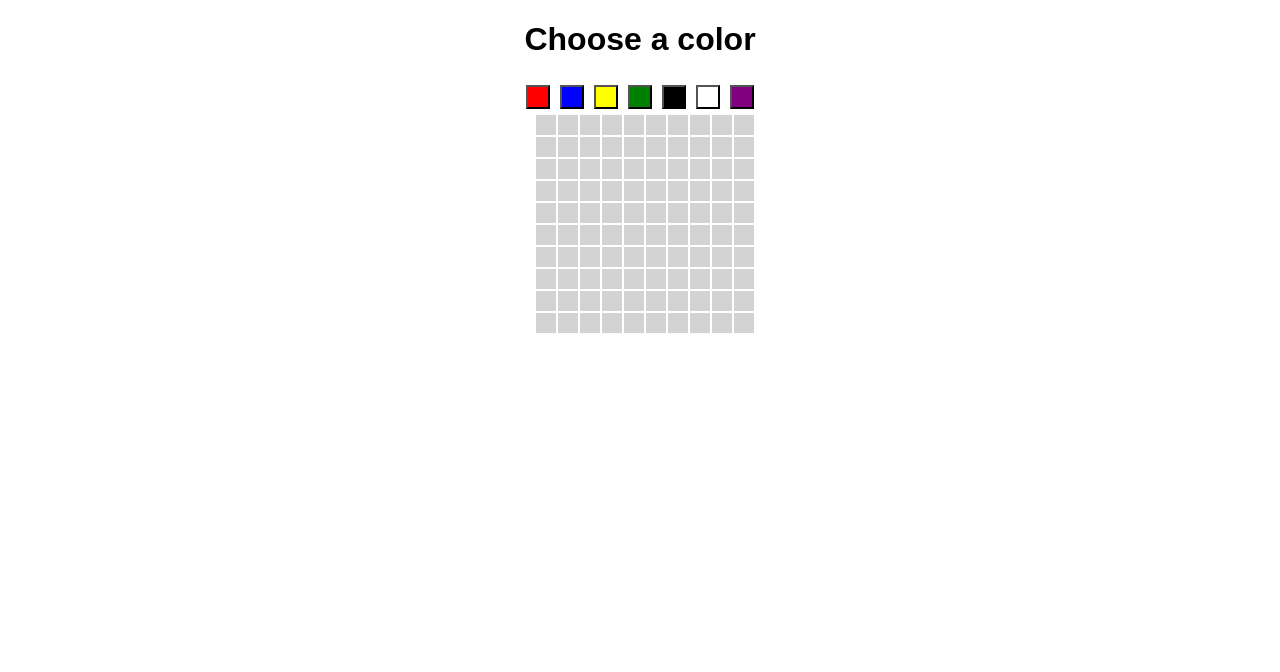
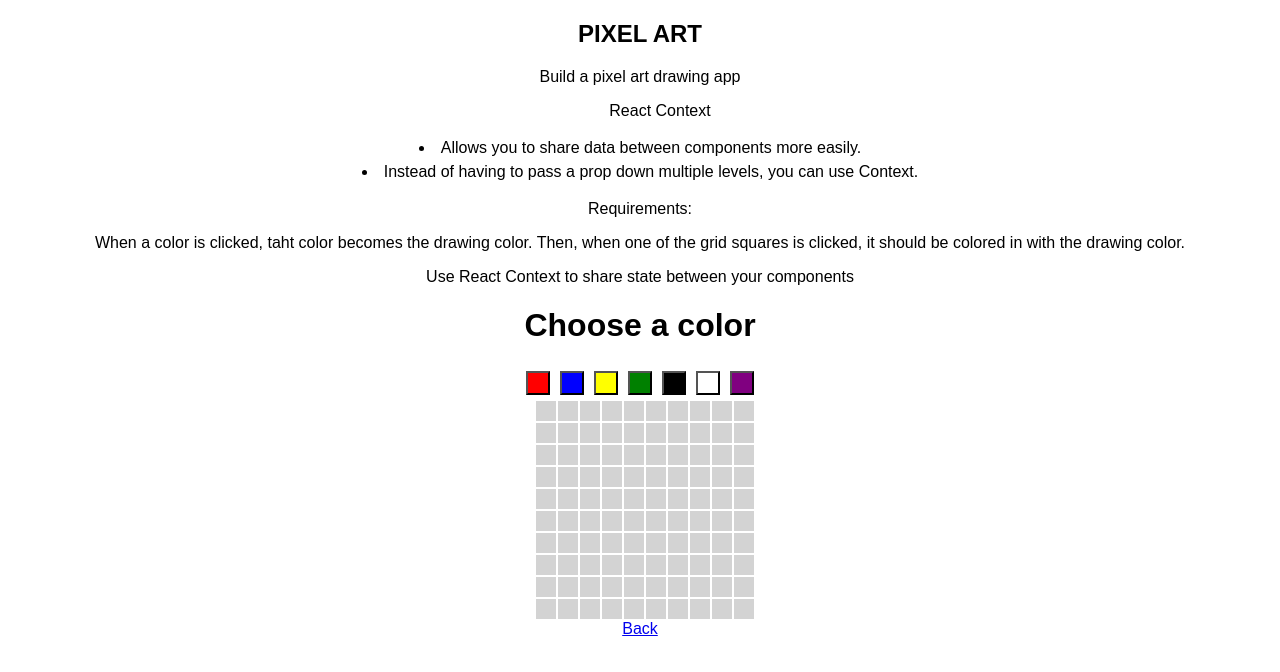
Before and after one commit to marinaaglic/react-exercises, a React (Vite) app: page /pixel-art in a window 1280 px wide. Shown: the top 672 px of the page. Built offline with nearby package versions, Linux system fonts and the light colour scheme.

Commit message:
added task text for pixel art

```diff
--- a/src/pages/PixelArt.tsx
+++ b/src/pages/PixelArt.tsx
@@ -1,29 +1,37 @@
-/* TASK
-Build a pixel art drawing app
-React Context
--   Allows you to share data between components more easily.
-    Instead of having to pass a prop down multiple levels, you can use Context.
-Requirements:
-- When a color is clicked, taht color becomes the drawing color. Then, when one of the grid
-    squares is clicked, it should be colored in with the drawing color.
-- Use React Context to share state between your components
-*/
-
 import { useState } from "react";
 import { ColorContext } from "../context/ColorContext";
 import ColorPicker from "../components/PixelArt/PixelColorPicker";
 import Pixels from "../components/PixelArt/Pixels";
+import { Link } from "react-router-dom";
 
 const PixelArt = () => {
   const [selectedColor, setSelectedColor] = useState("black");
 
   return (
+    <div>
+      <h2>PIXEL ART</h2>
+      <p>Build a pixel art drawing app</p>
+      <ul>React Context </ul>
+      <li>Allows you to share data between components more easily. </li>
+      <li>
+        Instead of having to pass a prop down multiple levels, you can use
+        Context.
+      </li>
+      <p>Requirements:</p>
+      <p>
+        When a color is clicked, taht color becomes the drawing color. Then,
+        when one of the grid squares is clicked, it should be colored in with
+        the drawing color.
+      </p>
+      <p>Use React Context to share state between your components</p>
       <ColorContext.Provider
         value={{ selectedColor, setColor: setSelectedColor }}
       >
         <ColorPicker />
         <Pixels />
       </ColorContext.Provider>
+      <Link to="/">Back</Link>
+    </div>
   );
 };
 
```
Lines whose indentation alone changed are shown as unchanged.
